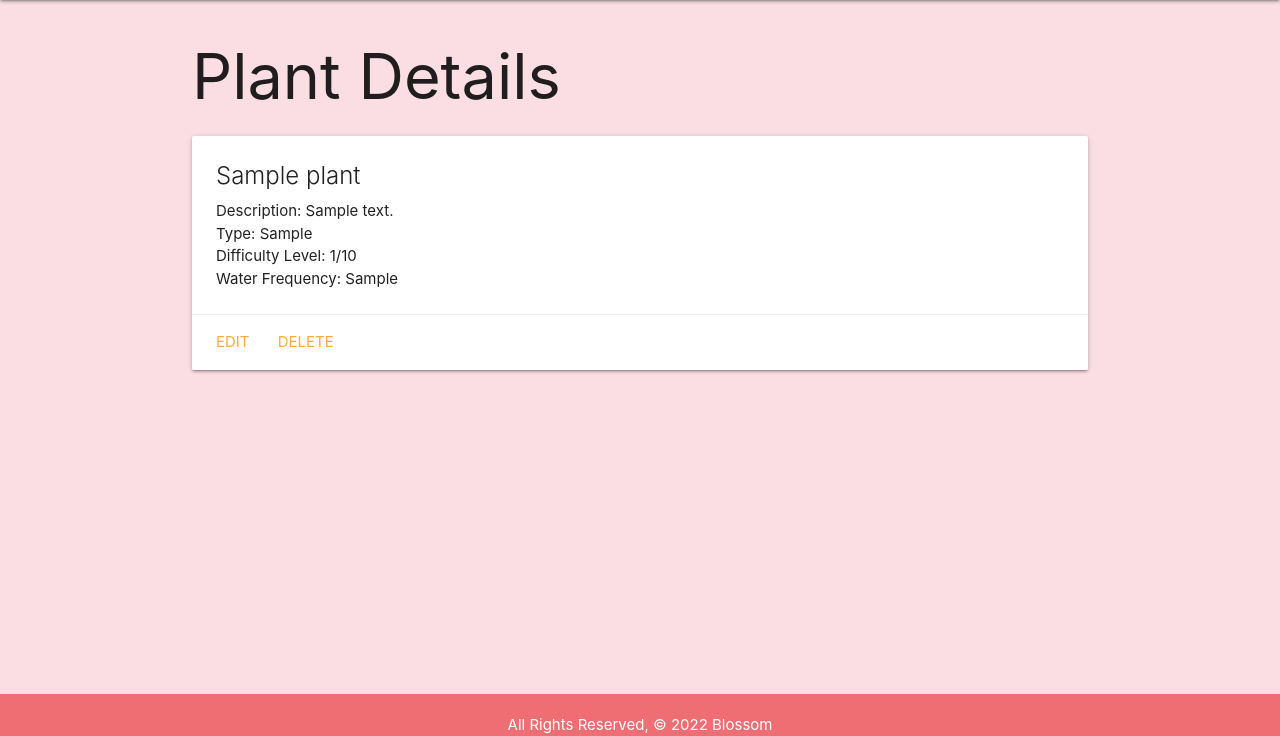
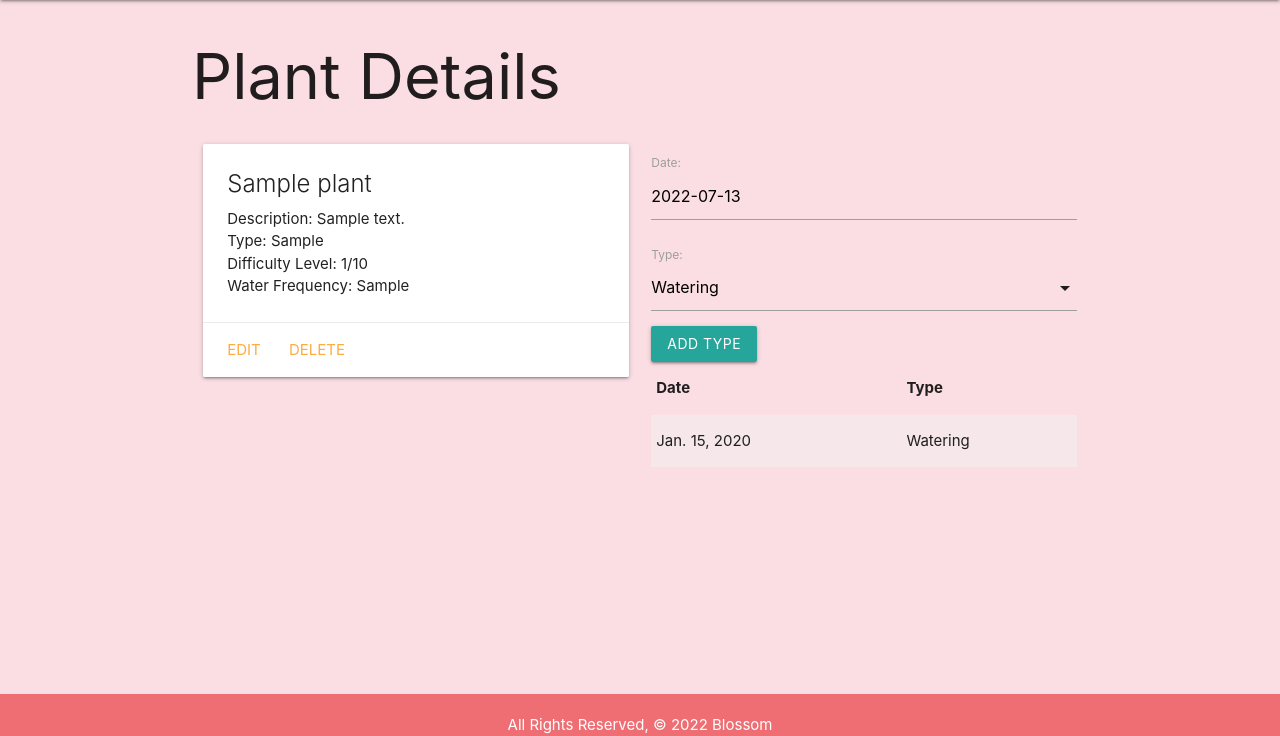
Before and after one commit to annnieeeema/plants, a Django app: page /plants/1/ in a window 1280 px wide. Shown: the part 64-800 px from the top of the page. Run offline with Django 4.2, Linux system fonts and the light colour scheme; tables that the repository leaves empty hold one stand-in row (values such as "Sample post").

Commit message:
addition of type model

```diff
--- a/main_app/admin.py
+++ b/main_app/admin.py
@@ -1,5 +1,6 @@
 from django.contrib import admin
-from .models import Plant
+from .models import Plant, Watering
 
 # Register your models here.
 admin.site.register(Plant)
+admin.site.register(Watering)
--- /dev/null
+++ b/main_app/forms.py
@@ -0,0 +1,7 @@
+from django.forms import ModelForm
+from .models import Watering
+
+class WateringForm(ModelForm):
+  class Meta:
+    model = Watering
+    fields = ['date', 'type']
--- a/main_app/models.py
+++ b/main_app/models.py
@@ -1,5 +1,11 @@
 from django.db import models
 from django.urls import reverse
+
+TYPES = (
+    ('W', 'Watering'),
+    ('F', 'Fertilization'),
+    ('R', 'Repotting')
+)
 
 # Create your models here.
 class Plant(models.Model):
@@ -14,3 +20,19 @@ class Plant(models.Model):
 
     def get_absolute_url(self):
         return reverse('detail', kwargs={'plant_id':self.id})
+
+class Watering(models.Model):
+    date = models.DateField()
+    type = models.CharField(
+        max_length=1,
+        choices=TYPES,
+        default=TYPES[0][0]
+    )
+
+    plant = models.ForeignKey(Plant, on_delete=models.CASCADE)
+
+    def __str__(self):
+        return f"{self.get_type_display()} on {self.date}"
+
+    class Meta:
+        ordering = ['-date']
--- a/main_app/templates/base.html
+++ b/main_app/templates/base.html
@@ -12,6 +12,7 @@
       href="https://cdnjs.cloudflare.com/ajax/libs/materialize/1.0.0/css/materialize.min.css"
     />
     <link rel="stylesheet" type="text/css" href="{% static 'css/style.css' %}" />
+    <script src="https://cdnjs.cloudflare.com/ajax/libs/materialize/1.0.0/js/materialize.min.js"></script>
   </head>
   <body>
     <header class="navbar-fixed">
--- a/main_app/templates/plants/detail.html
+++ b/main_app/templates/plants/detail.html
@@ -2,6 +2,8 @@
 
 <h1>Plant Details</h1>
 
+<div class="row">
+  <div class="col s6">
 <div class="card">
   <div class="card-content">
     <span class="card-title">{{ plant.name }}</span>
@@ -15,4 +17,42 @@
     <a href="{% url 'plants_delete' plant.id %}">Delete</a>
   </div>
 </div>
+</div>
+<div class="col s6">
+  <form action="{% url 'add_watering' plant.id %}"method="post">
+    {% csrf_token %} {{ watering_form.as_p }}
+    <input type="submit" class="btn" value="Add Type" />
+  </form>
+  <table class="striped">
+    <thead>
+      <tr>
+        <th>Date</th>
+        <th>Type</th>
+      </tr>
+    </thead>
+    <tbody>
+      {% for watering in plant.watering_set.all %}
+      <tr>
+        <td>{{watering.date}}</td>
+        <td>{{watering.get_type_display}}</td>
+      </tr>
+      {% endfor %}
+    </tbody>
+  </table>
+</div>
+</div>
+
+<script>
+  var dateEl = document.getElementById('id_date');
+  M.Datepicker.init(dateEl, {
+    format: 'yyyy-mm-dd',
+    defaultDate: new Date(),
+    setDefaultDate: true,
+    autoClose: true
+  });
+
+  var selectEl = document.getElementById('id_type');
+  M.FormSelect.init(selectEl);
+</script>
+
 {% endblock %}
--- a/main_app/urls.py
+++ b/main_app/urls.py
@@ -9,4 +9,5 @@ urlpatterns = [
     path('plants/create/', views.PlantCreate.as_view(), name='plants_create'),
     path('plants/<int:pk>/update', views.PlantUpdate.as_view(), name='plants_update'),
     path('plants/<int:pk>/delete', views.PlantDelete.as_view(), name='plants_delete'),
+    path('plants/<int:plant_id>/add_watering/', views.add_watering, name='add_watering'),
 ]
--- a/main_app/views.py
+++ b/main_app/views.py
@@ -1,6 +1,7 @@
-from django.shortcuts import render
+from django.shortcuts import render, redirect
 from django.views.generic.edit import CreateView, UpdateView, DeleteView
 from .models import Plant
+from .forms import WateringForm
 
 # Create your views here.
 def home(request):
@@ -15,7 +16,16 @@ def plants_index(request):
 
 def plants_detail(request, plant_id):
     plant = Plant.objects.get(id=plant_id)
-    return render(request, 'plants/detail.html', {'plant':plant})
+    watering_form = WateringForm()
+    return render(request, 'plants/detail.html', {'plant':plant, 'watering_form': watering_form})
+
+def add_watering(request, plant_id):
+    form = WateringForm(request.POST)
+    if form.is_valid():
+        new_watering = form.save(commit=False)
+        new_watering.plant_id = plant_id
+        new_watering.save()
+    return redirect('detail', plant_id=plant_id)
 
 class PlantCreate(CreateView):
     model = Plant
```
Also changed, not shown: main_app/migrations/0002_watering.py (added).
